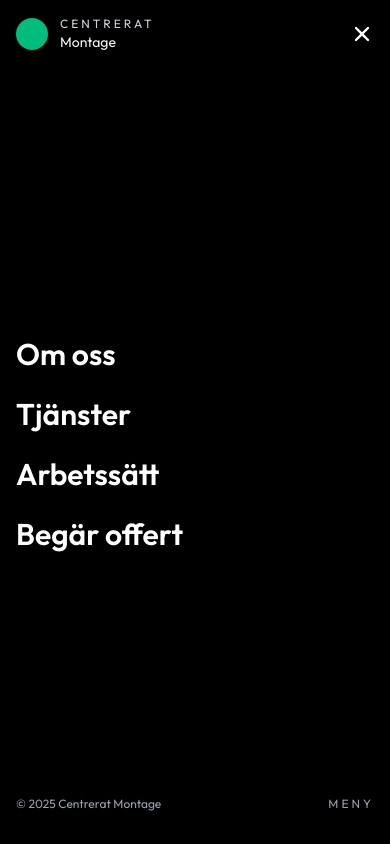
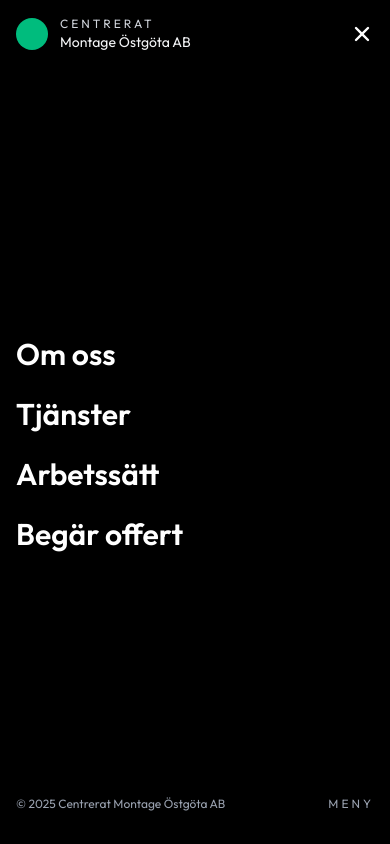
Before and after one commit to Tab-Ras/solarpower-experience, a React (Vite) app: page / in a window 390 px wide. Both pictures are taken after a click on the button "Öppna meny". Shown: the top 844 px of the page. Built offline with nearby package versions, Linux system fonts and the light colour scheme.

Commit message:
New Title again

```diff
--- a/index.html
+++ b/index.html
@@ -5,7 +5,7 @@
     <link rel="icon" type="image/svg+xml" href="/vite.svg" />
     <meta name="viewport" content="width=device-width, initial-scale=1.0" />
     <link href="https://fonts.googleapis.com/css2?family=Outfit:wght@400;600&family=Space+Grotesk:wght@400;700&display=swap" rel="stylesheet">
-    <title>Centrerat Montage</title>
+    <title>Centrerat Montage Östgöta AB</title>
   </head>
   <body>
     <div id="root"></div>
--- a/src/components/HeroSection.jsx
+++ b/src/components/HeroSection.jsx
@@ -93,7 +93,7 @@ const HeroSection = () => {
           <button
             onClick={() => {
               if (window.lenis) {
-                window.lenis.scrollTo('#rakna', {
+                window.lenis.scrollTo('#offert', {
                   duration: 1.2,
                   easing: (t) => 1 - Math.pow(1 - t, 3), // cubic ease-out
                 })
--- a/src/components/Navbar.jsx
+++ b/src/components/Navbar.jsx
@@ -5,7 +5,7 @@ const sections = [
   { id: "om-oss", label: "Om oss" },
   { id: "tjanster", label: "Tjänster" },
   { id: "fordelar", label: "Arbetssätt" },
-  { id: "rakna", label: "Begär offert" },
+  { id: "offert", label: "Begär offert" },
   // { id: "referenser", label: "Projekt" },
   // { id: "footer", label: "Kontakt" },
 ];
@@ -157,7 +157,7 @@ const Navbar = () => {
                   <span className="text-xs tracking-[0.25em] uppercase text-gray-300">
                     Centrerat
                   </span>
-                  <span className="text-sm text-gray-100">Montage
+                  <span className="text-sm text-gray-100">Montage Östgöta AB
                   </span>
                 </div>
               </div>
@@ -187,7 +187,7 @@ const Navbar = () => {
 
             {/* Bottom small info */}
             <div className="text-xs text-gray-400 flex justify-between items-center pb-4">
-              <span>© {new Date().getFullYear()} Centrerat Montage</span>
+              <span>© {new Date().getFullYear()} Centrerat Montage Östgöta AB</span>
               <span className="tracking-[0.25em] uppercase">Meny</span>
             </div>
           </div>
--- a/src/components/OfferWizard.jsx
+++ b/src/components/OfferWizard.jsx
@@ -47,7 +47,7 @@ const OfferWizard = () => {
 
   return (
     <section
-      id="rakna"
+      id="offert"
       className="relative py-40 bg-[#141414] text-[#fafafa] px-4 md:px-12 lg:px-12"
     >
         {isSubmitted ? (
--- a/src/components/ServicesSection.jsx
+++ b/src/components/ServicesSection.jsx
@@ -184,9 +184,18 @@ const ServicesSection = () => {
                     <div className="pt-2">
                       <button
                         onClick={() => {
-                          document
-                            .getElementById("kontakt")
-                            ?.scrollIntoView({ behavior: "smooth" });
+                          if (window.lenis) {
+                            window.lenis.scrollTo('#offert', {
+                              duration: 1.2,
+                              easing: (t) => 1 - Math.pow(1 - t, 3), // cubic ease-out
+                            })
+                          } else {
+                            // fallback om Lenis inte är redo
+                            document.getElementById("kontakt")?.scrollIntoView({
+                              behavior: "smooth",
+                              block: "start"
+                            })
+                          }
                         }}
                         className="
                           group relative inline-flex items-center overflow-hidden
--- a/src/index.css
+++ b/src/index.css
@@ -20,7 +20,7 @@
   box-sizing: border-box;
 }
 
-html {
+html, body {
   overflow-x: hidden;
 }
 
```
